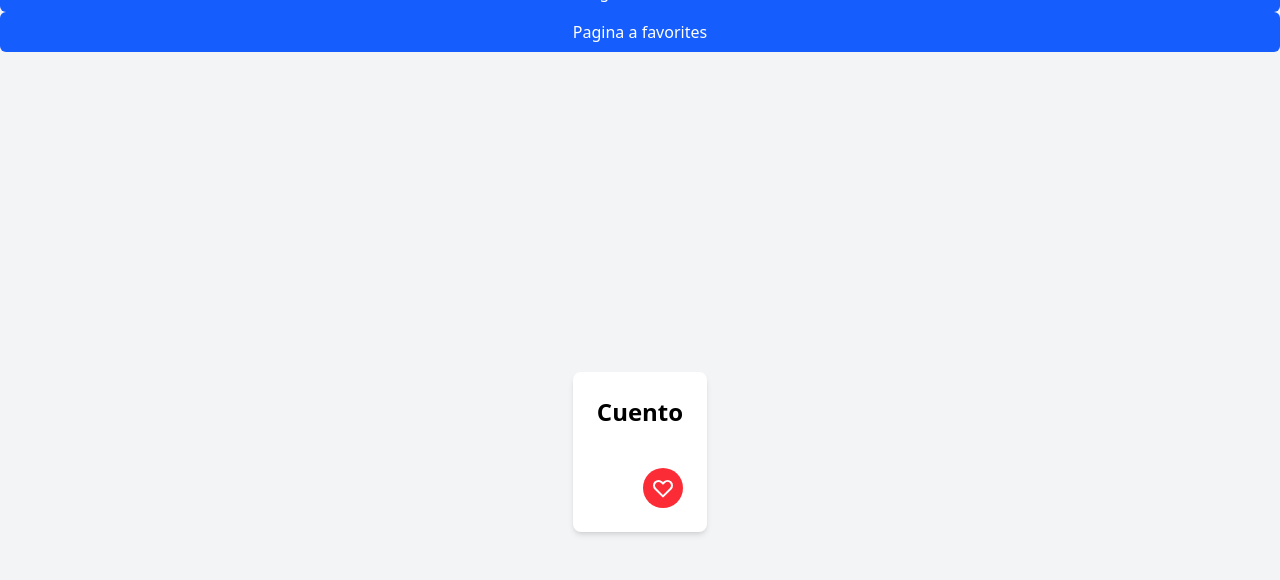
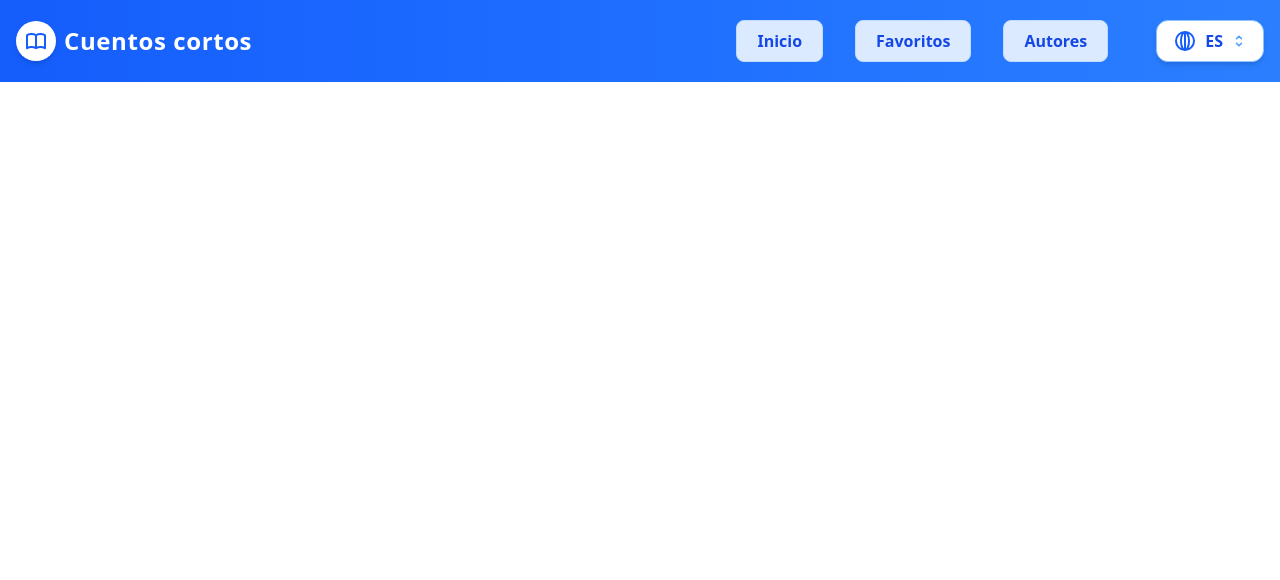
Before and after one commit to enzomolina10/tp-react-tailwind, a React (Vite) app: page / in a window 1280 px wide. Shown: the top 580 px of the page. Built offline with nearby package versions, Linux system fonts and the light colour scheme.

Commit message:
agregado de header y rutas

```diff
--- a/src/Components/Card/Card.jsx
+++ b/src/Components/Card/Card.jsx
@@ -1,9 +1,9 @@
 import Button from "../Button/Button";
 
-const Card = ({ text, onClick }) => {
+const Card = ({ text }) => {
   const handleAddToFavorites = () => {
     // Aquí iría la lógica para añadir a favoritos
-    console.log("Añadido a favoritos:", text.substring(0, 20) + "...");
+    console.log("############Añadido a favoritos@@@@@@@@@@@@");
   };
 
   return (
--- /dev/null
+++ b/src/Components/Header/Header.jsx
@@ -0,0 +1,114 @@
+import { useNavigate } from "react-router";
+// import { useState } from "react";
+import Button from "../Button/Button";
+
+const Header = () => {
+  const navigate = useNavigate();
+
+  const navegaADetails = () => {
+    navigate("/details");
+  };
+
+  const navegaAFavorites = () => {
+    navigate("/favorites");
+  };
+
+  const navegaAHome = () => {
+    navigate("/");
+  };
+
+  return (
+    <header
+      className={
+        "bg-gradient-to-r from-blue-600 to-blue-500 py-5 sticky top-0 z-50 text-white"
+      }
+    >
+      <div className="container mx-auto px-4">
+        <div className="flex justify-between items-center">
+          <div className="flex items-center space-x-2">
+            <div
+              className="bg-white text-blue-600 rounded-full p-2 shadow-md cursor-pointer hover:bg-blue-100 transition-colors duration-200"
+              onClick={navegaAHome}
+            >
+              <svg
+                xmlns="http://www.w3.org/2000/svg"
+                className="h-6 w-6"
+                fill="none"
+                viewBox="0 0 24 24"
+                stroke="currentColor"
+              >
+                <path
+                  strokeLinecap="round"
+                  strokeLinejoin="round"
+                  strokeWidth={2}
+                  d="M12 6.253v13m0-13C10.832 5.477 9.246 5 7.5 5S4.168 5.477 3 6.253v13C4.168 18.477 5.754 18 7.5 18s3.332.477 4.5 1.253m0-13C13.168 5.477 14.754 5 16.5 5c1.747 0 3.332.477 4.5 1.253v13C19.832 18.477 18.247 18 16.5 18c-1.746 0-3.332.477-4.5 1.253"
+                />
+              </svg>
+            </div>
+            <span
+              className={
+                "text-2xl font-bold cursor-pointer tracking-wide transition-all duration-300"
+              }
+              onClick={navegaAHome}
+            >
+              Cuentos cortos
+            </span>
+          </div>
+
+          <nav className="hidden md:flex space-x-8 items-center">
+            <Button
+              onClick={navegaAHome}
+              text={<span>Inicio</span>}
+              className="group relative py-2 px-5 font-semibold text-base bg-blue-100 text-blue-700 rounded-lg border border-blue-200 hover:bg-blue-200 hover:text-blue-900 transition-colors duration-200"
+            />
+            <Button
+              onClick={navegaAFavorites}
+              text={<span>Favoritos</span>}
+              className="group relative py-2 px-5 font-semibold text-base bg-blue-100 text-blue-700 rounded-lg border border-blue-200 hover:bg-blue-200 hover:text-blue-900 transition-colors duration-200"
+            />
+            <Button
+              onClick={navegaADetails}
+              text={<span>Autores</span>}
+              className="group relative py-2 px-5 font-semibold text-base bg-blue-100 text-blue-700 rounded-lg border border-blue-200 hover:bg-blue-200 hover:text-blue-900 transition-colors duration-200"
+            />
+            <div className="flex items-center cursor-pointer select-none px-4 py-2 ml-4 rounded-xl bg-white border border-blue-300 shadow-md hover:bg-blue-50 transition-colors duration-200">
+              {/* loguito del mundo */}
+              <svg
+                xmlns="http://www.w3.org/2000/svg"
+                className="h-6 w-6 text-blue-600 mr-2"
+                fill="none"
+                viewBox="0 0 24 24"
+                stroke="currentColor"
+              >
+                <path
+                  strokeLinecap="round"
+                  strokeLinejoin="round"
+                  strokeWidth={2}
+                  d="M12 3C7.03 3 3 7.03 3 12s4.03 9 9 9 9-4.03 9-9-4.03-9-9-9zm0 0c2.21 0 4 4.03 4 9s-1.79 9-4 9-4-4.03-4-9 1.79-9 4-9zm0 0v18"
+                />
+              </svg>
+              <span className="text-blue-700 font-bold text-base">ES</span>
+              {/* loguito de la flechita */}
+              <svg
+                xmlns="http://www.w3.org/2000/svg"
+                className="h-4 w-4 text-blue-400 ml-2"
+                fill="none"
+                viewBox="0 0 20 20"
+                stroke="currentColor"
+              >
+                <path
+                  strokeLinecap="round"
+                  strokeLinejoin="round"
+                  strokeWidth={2}
+                  d="M7 7l3-3 3 3m0 6l-3 3-3-3"
+                />
+              </svg>
+            </div>
+          </nav>
+        </div>
+      </div>
+    </header>
+  );
+};
+
+export default Header;
--- a/src/Pages/Details/Details.jsx
+++ b/src/Pages/Details/Details.jsx
@@ -1,6 +1,7 @@
 import React from "react";
 import Button from "../../Components/Button/Button";
 import { Navigate, useNavigate } from "react-router";
+import Header from "../../Components/Header/Header";
 
 const Details = () => {
   const navigate = useNavigate();
@@ -8,7 +9,8 @@ const Details = () => {
     navigate("/");
   };
   return (
-    <div className="flex flex-col items-center justify-center h-screen bg-gray-100">
+    <div>
+      <Header />
       <h1> Esta es la pagina de details</h1>
       <Button text={"Volver a Home"} onClick={navegaAHome} />
     </div>
--- a/src/Pages/Favorites/Favorites.jsx
+++ b/src/Pages/Favorites/Favorites.jsx
@@ -1,6 +1,7 @@
 import React from "react";
 import Button from "../../Components/Button/Button";
 import { Navigate, useNavigate } from "react-router";
+import Header from "../../Components/Header/Header";
 
 const Favorites = () => {
   const navegate = useNavigate();
@@ -8,7 +9,8 @@ const Favorites = () => {
     navegate("/");
   };
   return (
-    <div className="flex flex-col items-center justify-center h-screen bg-gray-100">
+    <div>
+      <Header />
       <h1> Esta es la pagina de Favorites</h1>
       <Button text={"Volver a Home"} onClick={navegaAHome} />
     </div>
--- a/src/Pages/Home/Home.jsx
+++ b/src/Pages/Home/Home.jsx
@@ -1,18 +1,11 @@
 import React from "react";
-import { useState, useEffect } from "react";
-import { Navigate, useNavigate } from "react-router";
+import {  useEffect } from "react";
+
 import Button from "../../Components/Button/Button";
 import Card from "../../Components/Card/Card";
+import Header from "../../Components/Header/Header";
+
 function Home() {
-  const navigate = useNavigate();
-  const navegaADetails = () => {
-    navigate("/details");
-  };
-  const navegaAFavorites = () => {
-    navigate("/favorites");
-  };
-
-
   const Autor = () => {
     const getAutor = async () => {
       const autorRes = await fetch(
@@ -41,11 +34,140 @@ const Cuento = () => {
   };
 
   return (
-    <div className="flex flex-col items-center justify-center h-screen bg-gray-100">
-      <h1> Esta es la pagina de Home</h1>
-      <Button text={"Pagina a details"} onClick={navegaADetails} />
-      <Button text={"Pagina a favorites"} onClick={navegaAFavorites} />
-      <Card/>
+    <div>
+      <Header />
+      {/* <div className="probarStickyHeader">
+        <br />
+        <p>hola</p>
+        <br />
+        <br />
+        <p>hola</p>
+        <br />
+        <p>hola</p>
+        <br />
+        <br />
+        <p>hola</p>
+        <br />
+        <br />
+        <p>hola</p>
+        <br />
+        <br />
+        <p>hola</p>
+        <br />
+        <br />
+        <p>hola</p>
+        <br />
+        <br />
+        <p>hola</p>
+        <br />
+        <br />
+        <p>hola</p>
+        <br />
+        <br />
+        <p>hola</p>
+        <br />
+        <br />
+        <p>hola</p>
+        <br />
+        <br />
+        <p>hola</p>
+        <br />
+        <br />
+        <p>hola</p>
+        <br />
+        <br />
+        <p>hola</p>
+        <br />
+        <br />
+        <p>hola</p>
+        <br />
+        <br />
+        <p>hola</p>
+        <br />
+        <br />
+        <p>hola</p>
+        <br />
+        <br />
+        <p>hola</p>
+        <br />
+        <br />
+        <p>hola</p>
+        <br />
+        <br />
+        <p>hola</p>
+        <br />
+        <br />
+        <p>hola</p>
+        <br />
+        <br />
+        <p>hola</p>
+        <br />
+        <br />
+        <p>hola</p>
+        <br />
+        <br />
+        <p>hola</p>
+        <br />
+        <br />
+        <p>hola</p>
+        <br />
+        <br />
+        <p>hola</p>
+        <br />
+        <br />
+        <p>hola</p>
+        <br />
+        <br />
+        <p>hola</p>
+        <br />
+        <br />
+        <p>hola</p>
+        <br />
+        <br />
+        <p>hola</p>
+        <br />
+        <br />
+        <p>hola</p>
+        <br />
+        <br />
+        <p>hola</p>
+        <br />
+        <br />
+        <p>hola</p>
+        <br />
+        <br />
+        <p>hola</p>
+        <br />
+        <br />
+        <p>hola</p>
+        <br />
+        <br />
+        <p>hola</p>
+        <br />
+        <br />
+        <p>hola</p>
+        <br />
+        <br />
+        <p>hola</p>
+        <br />
+        <br />
+        <p>hola</p>
+        <br />
+        <br />
+        <p>hola</p>
+        <br />
+        <br />
+        <p>hola</p>
+        <br />
+        <br />
+        <p>hola</p>
+        <br />
+        <br />
+        <p>hola</p>
+        <br />
+        <br /><p>hola</p><br />
+        <br />
+      </div> */}
     </div>
   );
 }
```
Also changed, not shown: 1 other file (tests, documents, lock files or other folders). Lines whose indentation alone changed are shown as unchanged.
